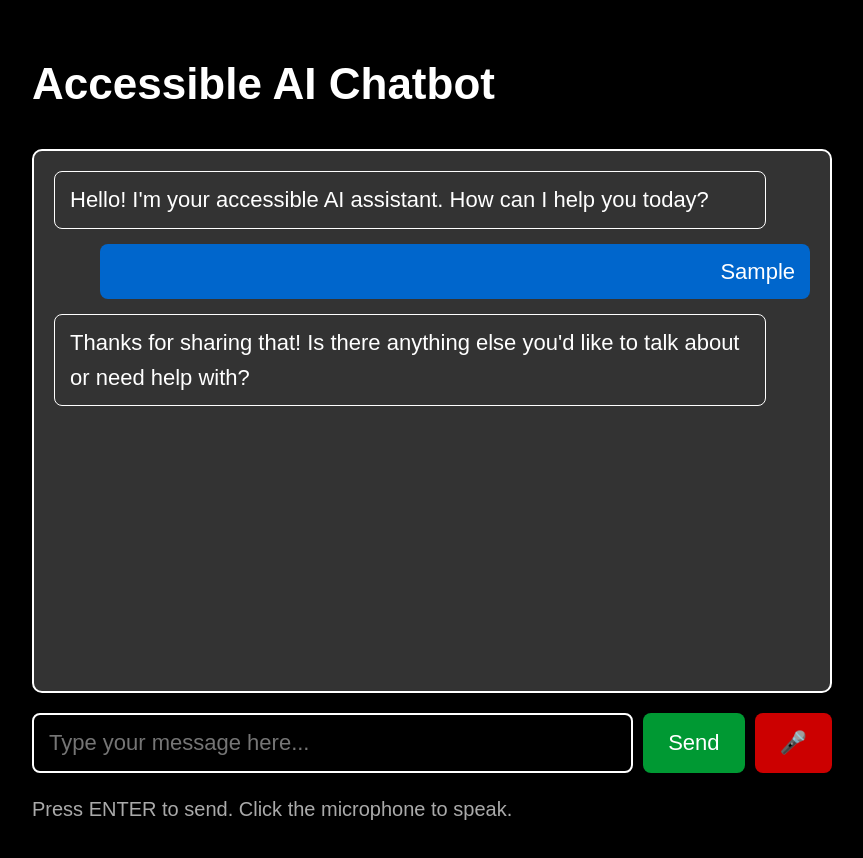
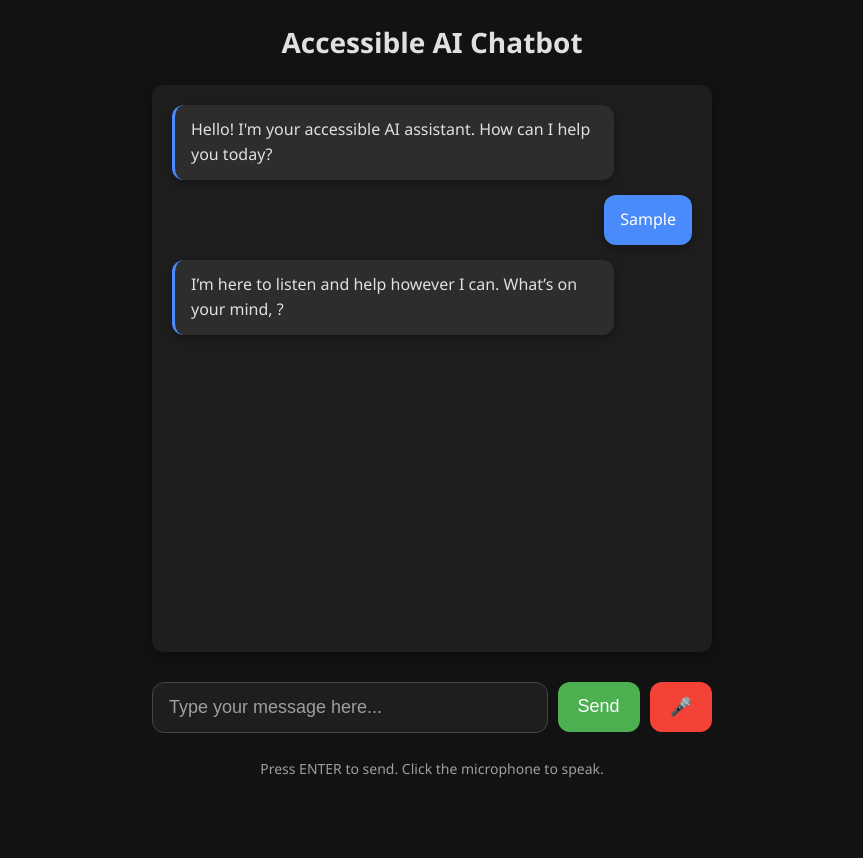
Before and after one commit to satyam-64136/Chat-Bot, a plain HTML site: page index.html in a window 1280 px wide. Both pictures are taken after typing "Sample" into the empty fields and a click on the button "Send". Shown: the whole page, without its empty margins (208-1071 px from the left). After the commit the page ends 800 px from the top, so only its background shows below. Drawn offline with Linux system fonts and the light colour scheme.

Commit message:
Update index.html

```diff
--- a/index.html
+++ b/index.html
@@ -6,105 +6,198 @@
     <title>Accessible AI Chatbot</title>
     <style>
         :root {
-            --bg-color: #000;
-            --text-color: #fff;
-            --user-bg: #0066cc;
-            --bot-bg: #333;
-            --button-bg: #009933;
-            --button-hover: #00cc44;
-            --font-size: 22px;
+            --bg-color: #121212;
+            --chat-bg: #1e1e1e;
+            --user-bg: #4a8bfc;
+            --bot-bg: #2d2d2d;
+            --button-bg: #4caf50;
+            --button-hover: #66bb6a;
+            --text-color: #e0e0e0;
+            --placeholder-color: #9e9e9e;
+            --font-size: 18px;
+            --border-radius: 12px;
+            --box-shadow: 0 4px 12px rgba(0, 0, 0, 0.3);
+        }
+
+        * {
+            margin: 0;
+            padding: 0;
+            box-sizing: border-box;
         }
 
         body {
-            font-family: Arial, sans-serif;
+            font-family: 'Segoe UI', Tahoma, Geneva, Verdana, sans-serif;
             background-color: var(--bg-color);
             color: var(--text-color);
-            margin: 0;
-            padding: 0;
-            font-size: var(--font-size);
             line-height: 1.6;
+            min-height: 100vh;
+            display: flex;
+            flex-direction: column;
         }
 
         .container {
-            max-width: 800px;
+            max-width: 900px;
             margin: 0 auto;
             padding: 20px;
+            flex: 1;
+            display: flex;
+            flex-direction: column;
+        }
+
+        h1 {
+            text-align: center;
+            margin-bottom: 20px;
+            font-size: 28px;
+            font-weight: 600;
+            color: var(--text-color);
         }
 
         .chat-window {
-            height: 500px;
+            flex: 1;
             overflow-y: auto;
-            border: 2px solid var(--text-color);
-            border-radius: 10px;
+            border-radius: var(--border-radius);
             padding: 20px;
             margin-bottom: 20px;
-            background-color: var(--bot-bg);
+            background-color: var(--chat-bg);
+            box-shadow: var(--box-shadow);
+            display: flex;
+            flex-direction: column;
+            gap: 15px;
         }
 
         .message {
-            margin-bottom: 15px;
-            padding: 10px 15px;
-            border-radius: 8px;
-            max-width: 90%;
+            padding: 12px 16px;
+            border-radius: var(--border-radius);
+            max-width: 85%;
             word-wrap: break-word;
+            position: relative;
+            box-shadow: var(--box-shadow);
         }
 
         .user-message {
             background-color: var(--user-bg);
             margin-left: auto;
-            text-align: right;
+            color: white;
         }
 
         .bot-message {
             background-color: var(--bot-bg);
             margin-right: auto;
-            text-align: left;
-            border: 1px solid var(--text-color);
+            color: var(--text-color);
+            border-left: 3px solid var(--user-bg);
         }
 
         .input-area {
             display: flex;
             gap: 10px;
-            margin-top: 20px;
+            margin-top: auto;
+            padding: 10px 0;
         }
 
         #user-input {
             flex: 1;
-            padding: 15px;
+            padding: 14px 16px;
             font-size: var(--font-size);
-            border: 2px solid var(--text-color);
-            border-radius: 8px;
-            background-color: var(--bg-color);
+            border: 1px solid #444;
+            border-radius: var(--border-radius);
+            background-color: var(--chat-bg);
             color: var(--text-color);
+            outline: none;
+            transition: border 0.3s;
+        }
+
+        #user-input:focus {
+            border-color: var(--user-bg);
+        }
+
+        #user-input::placeholder {
+            color: var(--placeholder-color);
         }
 
         button {
-            padding: 15px 25px;
+            padding: 0 20px;
             font-size: var(--font-size);
             background-color: var(--button-bg);
-            color: var(--text-color);
+            color: white;
             border: none;
-            border-radius: 8px;
+            border-radius: var(--border-radius);
             cursor: pointer;
-            transition: background-color 0.3s;
+            transition: background-color 0.3s, transform 0.2s;
+            height: 50px;
+            display: flex;
+            align-items: center;
+            justify-content: center;
         }
 
         button:hover {
             background-color: var(--button-hover);
+            transform: scale(1.05);
         }
 
         #microphone-btn {
-            background-color: #cc0000;
+            background-color: #f44336;
         }
 
         #microphone-btn:hover {
-            background-color: #ff3333;
+            background-color: #ff5252;
         }
 
         .instructions {
-            margin-top: 20px;
-            font-size: calc(var(--font-size) - 2px);
-            color: #aaa;
+            text-align: center;
+            margin-top: 15px;
+            font-size: 14px;
+            color: var(--placeholder-color);
+        }
+
+        /* Responsive adjustments */
+        @media (max-width: 768px) {
+            .container {
+                padding: 10px;
+            }
+
+            .chat-window {
+                padding: 15px;
+            }
+
+            .message {
+                max-width: 90%;
+                font-size: 16px;
+            }
+
+            #user-input {
+                font-size: 16px;
+                padding: 12px 14px;
+            }
+
+            button {
+                padding: 0 15px;
+                font-size: 16px;
+            }
+        }
+
+        @media (max-width: 480px) {
+            .input-area {
+                flex-direction: column;
+            }
+
+            button {
+                width: 100%;
+                margin-bottom: 10px;
+            }
+        }
+
+        /* Scrollbar styling */
+        .chat-window::-webkit-scrollbar {
+            width: 8px;
+        }
+
+        .chat-window::-webkit-scrollbar-thumb {
+            background-color: var(--user-bg);
+            border-radius: 10px;
+        }
+
+        .chat-window::-webkit-scrollbar-track {
+            background-color: var(--chat-bg);
         }
     </style>
 </head>
@@ -143,10 +236,12 @@
 
         // Conversation context
         let context = {
+            userName: null,
             lastTopic: null,
-            userName: null,
+            isSad: false,
+            isAngry: false,
             isHealthTopic: false,
-            isEmotionalTopic: false,
+            conversationStage: 0, // Tracks follow-up depth
         };
 
         // Initialize
@@ -239,73 +334,62 @@
         function generateResponse(userMessage) {
             const lowerCaseMessage = userMessage.toLowerCase();
 
-            // Greeting
-            if (lowerCaseMessage.includes("hello") ||
-                lowerCaseMessage.includes("hi") ||
-                lowerCaseMessage.includes("hey")) {
-                context.lastTopic = "greeting";
-                return "Hello! How are you doing today?";
+            // --- User shares their name ---
+            if (!context.userName && lowerCaseMessage.includes("i am") || lowerCaseMessage.includes("my name is")) {
+                context.userName = userMessage.replace(/i am |my name is /i, "").trim();
+                return `Hi ${context.userName}! It’s nice to meet you. How are you feeling today?`;
             }
 
-            // How are you?
-            if (lowerCaseMessage.includes("how are you")) {
-                context.lastTopic = "how_are_you";
-                return "I'm just a program, but I'm here and ready to help you! How about you?";
+            // --- Greetings ---
+            if (lowerCaseMessage.includes("hello") || lowerCaseMessage.includes("hi") || lowerCaseMessage.includes("hey")) {
+                context.lastTopic = "greeting";
+                return context.userName ?
+                    `Hi again, ${context.userName}! How can I help you today?` :
+                    "Hello! How can I help you today?";
             }
 
-            // Name
-            if (lowerCaseMessage.includes("your name") ||
-                lowerCaseMessage.includes("who are you")) {
-                context.lastTopic = "name";
-                return "I'm your accessible AI assistant. You can call me Friend. What's your name?";
+            // --- Sadness/Emotional Support ---
+            if (lowerCaseMessage.includes("sad") || lowerCaseMessage.includes("depressed") || lowerCaseMessage.includes("unhappy")) {
+                context.isSad = true;
+                context.conversationStage = 1;
+                return "I’m really sorry to hear that, " + (context.userName || "") + ". You don’t have to go through this alone. Would you like to talk about what’s making you feel this way?";
             }
 
-            // User shares their name
-            if (context.lastTopic === "name" && !context.userName) {
-                context.userName = userMessage;
-                return `Nice to meet you, ${context.userName}! What would you like to talk about?`;
+            // --- Follow-up for sadness ---
+            if (context.isSad && context.conversationStage === 1) {
+                context.conversationStage = 2;
+                if (lowerCaseMessage.includes("parents") || lowerCaseMessage.includes("family")) {
+                    return "Family conflicts can be really tough. It sounds like you’re carrying a lot. Would it help to talk about what’s happening with them, or would you prefer some strategies to cope with the stress?";
+                } else {
+                    return "Thank you for sharing. Sometimes just talking about it can help. Would you like some suggestions for feeling better, or do you want to vent more?";
+                }
             }
 
-            // Health-related questions
-            if (lowerCaseMessage.includes("cancer") ||
-                lowerCaseMessage.includes("sick") ||
-                lowerCaseMessage.includes("pain") ||
-                lowerCaseMessage.includes("diagnosis")) {
-                context.isHealthTopic = true;
-                return "I'm really sorry to hear you're concerned about your health. I can't diagnose or provide medical advice, but I can suggest you speak to a healthcare professional. Would you like help finding resources?";
+            // --- Follow-up for family conflicts ---
+            if (context.isSad && context.conversationStage === 2 && lowerCaseMessage.includes("yes")) {
+                context.conversationStage = 3;
+                return "Here are a few things that might help:\n\n1. **Take a breath**: When things get heated, stepping away for 10 minutes can help everyone cool down.\n2. **Write it down**: Sometimes writing a letter (even if you don’t send it) can help organize your thoughts.\n3. **Find support**: Talking to a trusted friend, teacher, or counselor can give you a new perspective.\n\nWould you like help finding resources or just someone to listen?";
             }
 
-            // Emotional support
-            if (lowerCaseMessage.includes("sad") ||
-                lowerCaseMessage.includes("depressed") ||
-                lowerCaseMessage.includes("anxious") ||
-                lowerCaseMessage.includes("stressed") ||
-                lowerCaseMessage.includes("lonely")) {
-                context.isEmotionalTopic = true;
-                return "I'm here for you. It's okay to feel this way. Would you like to talk about it, or can I help you find someone to reach out to?";
+            // --- Anger/Frustration ---
+            if (lowerCaseMessage.includes("angry") || lowerCaseMessage.includes("frustrated") || lowerCaseMessage.includes("mad")) {
+                context.isAngry = true;
+                return "It’s completely okay to feel angry. Do you want to talk about what’s making you feel this way? Sometimes just expressing it can make it feel less overwhelming.";
             }
 
-            // Follow-up for emotional support
-            if (context.isEmotionalTopic) {
-                return "You're not alone. If you'd like, I can suggest some coping strategies or help you find a helpline. What feels right for you?";
+            // --- Health concerns ---
+            if (lowerCaseMessage.includes("cancer") || lowerCaseMessage.includes("sick") || lowerCaseMessage.includes("pain")) {
+                context.isHealthTopic = true;
+                return "I’m really sorry you’re dealing with this. While I can’t give medical advice, I can suggest you talk to a doctor or find reliable resources. Would you like help with that?";
             }
 
-            // Follow-up for health
-            if (context.isHealthTopic) {
-                return "Please consult a doctor for any health concerns. If you'd like, I can help you draft a list of symptoms or questions to ask your healthcare provider.";
+            // --- Default for unknown topics ---
+            if (context.lastTopic === "greeting" && !context.userName) {
+                return "What’s your name? I’d love to know who I’m talking to!";
             }
 
-            // General questions
-            if (lowerCaseMessage.includes("what is") ||
-                lowerCaseMessage.includes("who is") ||
-                lowerCaseMessage.includes("when is") ||
-                lowerCaseMessage.includes("where is") ||
-                lowerCaseMessage.includes("how to")) {
-                return `That's a great question! While I don't have real-time data, I can tell you that ${userMessage}. Would you like me to try explaining it in simple terms?`;
-            }
-
-            // Default friendly response
-            return "Thanks for sharing that! Is there anything else you'd like to talk about or need help with?";
+            // --- Fallback ---
+            return "I’m here to listen and help however I can. What’s on your mind, " + (context.userName || "") + "?";
         }
     </script>
 </body>
```
